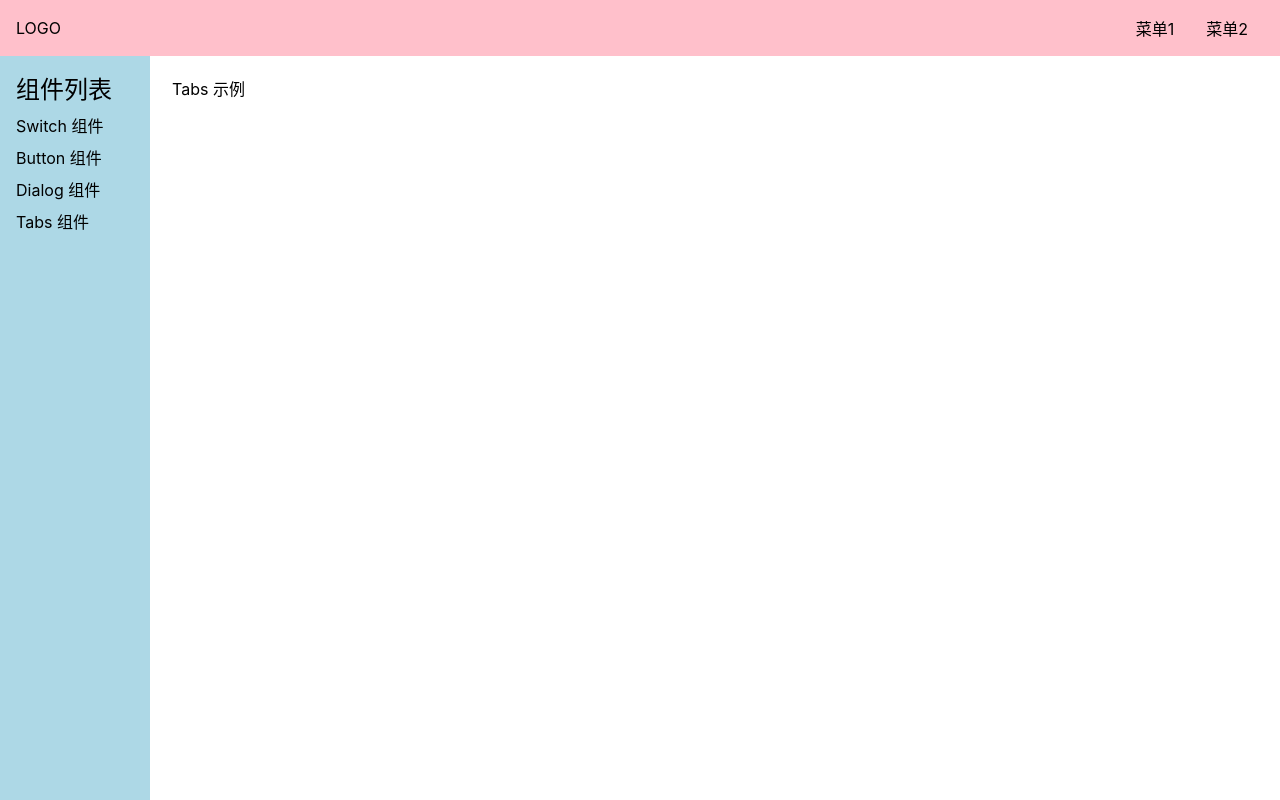
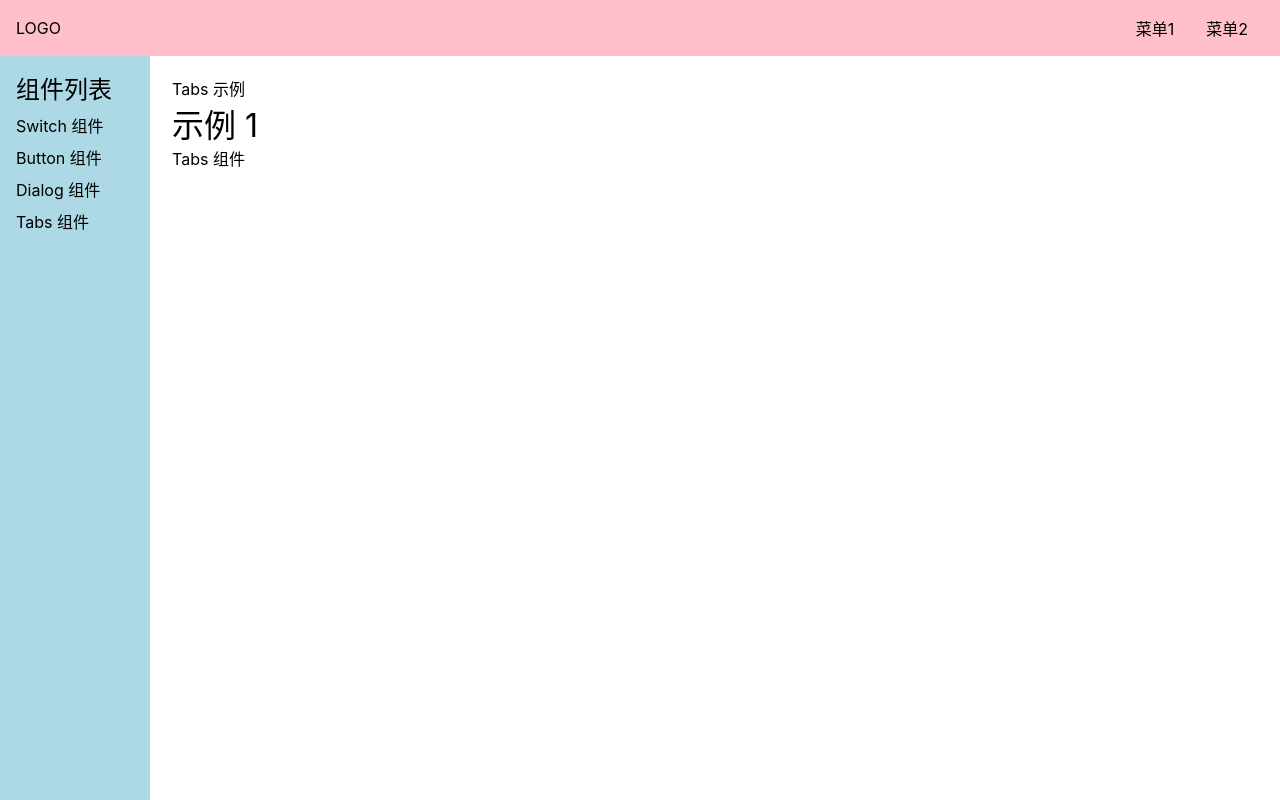
Before and after one commit to FuZhouJohn/bass-ui-vue3, a Vue app: page /#/doc/tabs in a window 1280 px wide. Built offline with nearby package versions, Linux system fonts and the light colour scheme.

Commit message:
创建组件

```diff
--- a/src/components/TabsDemo.vue
+++ b/src/components/TabsDemo.vue
@@ -1,10 +1,17 @@
 <template>
   <div>Tabs 示例</div>
+  <h1>示例 1</h1>
+  <Tabs>
+    <Tab title="导航1">内容1</Tab>
+    <Tab title="导航2">内容2</Tab>
+  </Tabs>
 </template>
 
-<script>
+<script lang="ts">
+import Tabs from "../lib/Tabs.vue";
+import Tab from "../lib/Tab.vue";
 export default {
-name: "TabsDemo"
+  components:{Tabs,Tab}
 }
 </script>
 
--- /dev/null
+++ b/src/lib/Tab.vue
@@ -0,0 +1,12 @@
+<template>
+
+</template>
+
+<script lang="ts">
+export default {
+}
+</script>
+
+<style scoped>
+
+</style>
--- /dev/null
+++ b/src/lib/Tabs.vue
@@ -0,0 +1,12 @@
+<template>
+  <div>Tabs 组件</div>
+</template>
+
+<script lang="ts">
+export default {
+}
+</script>
+
+<style scoped>
+
+</style>
```
